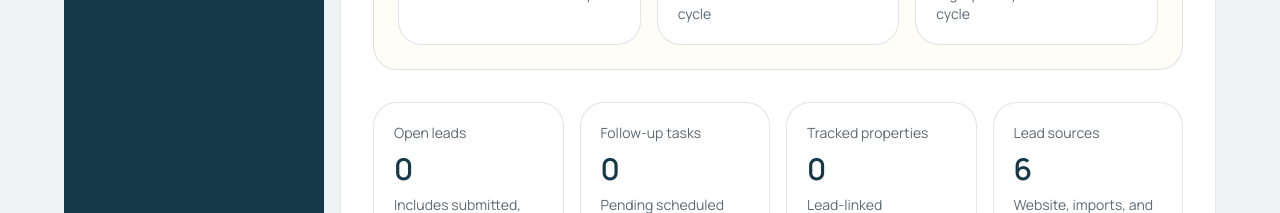
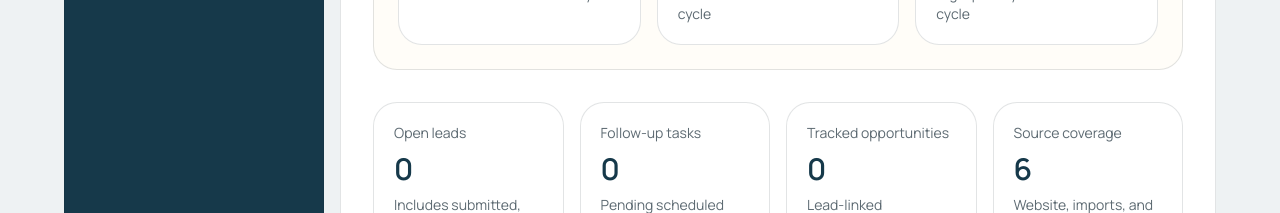
Before and after one commit to Jimbol2023/okc-ai-system, a Next.js app: page /dashboard in a window 1280 px wide. Shown: the part 1200-1413 px from the top of the page. Built offline with nearby package versions, Linux system fonts and the light colour scheme; no server answers.

Commit message:
Refine dashboard overview KPI labels
Updates two dashboard overview KPI labels for clearer static display.

No runtime polling, API route, provider, SMS/email, automation, DB, schema, migration, inline safety bar, or operator/disposition integration changes.

```diff
--- a/app/(dashboard)/dashboard/page.tsx
+++ b/app/(dashboard)/dashboard/page.tsx
@@ -221,8 +221,8 @@ export default function DashboardPage() {
       <div className="grid gap-4 sm:grid-cols-2 xl:grid-cols-4">
         <StatCard label="Open leads" value={String(openLeadCount)} helper="Includes submitted, imported, and AI-generated leads" />
         <StatCard label="Follow-up tasks" value={String(pendingFollowUpCount)} helper="Pending scheduled outreach items" />
-        <StatCard label="Tracked properties" value={String(openLeadCount)} helper="Lead-linked opportunities under review" />
-        <StatCard label="Lead sources" value="6" helper="Website, imports, and AI-generated discovery" />
+        <StatCard label="Tracked opportunities" value={String(openLeadCount)} helper="Lead-linked opportunities under review" />
+        <StatCard label="Source coverage" value="6" helper="Website, imports, and AI-generated discovery" />
       </div>
 
       <BuyerIntelligencePanel />
```
